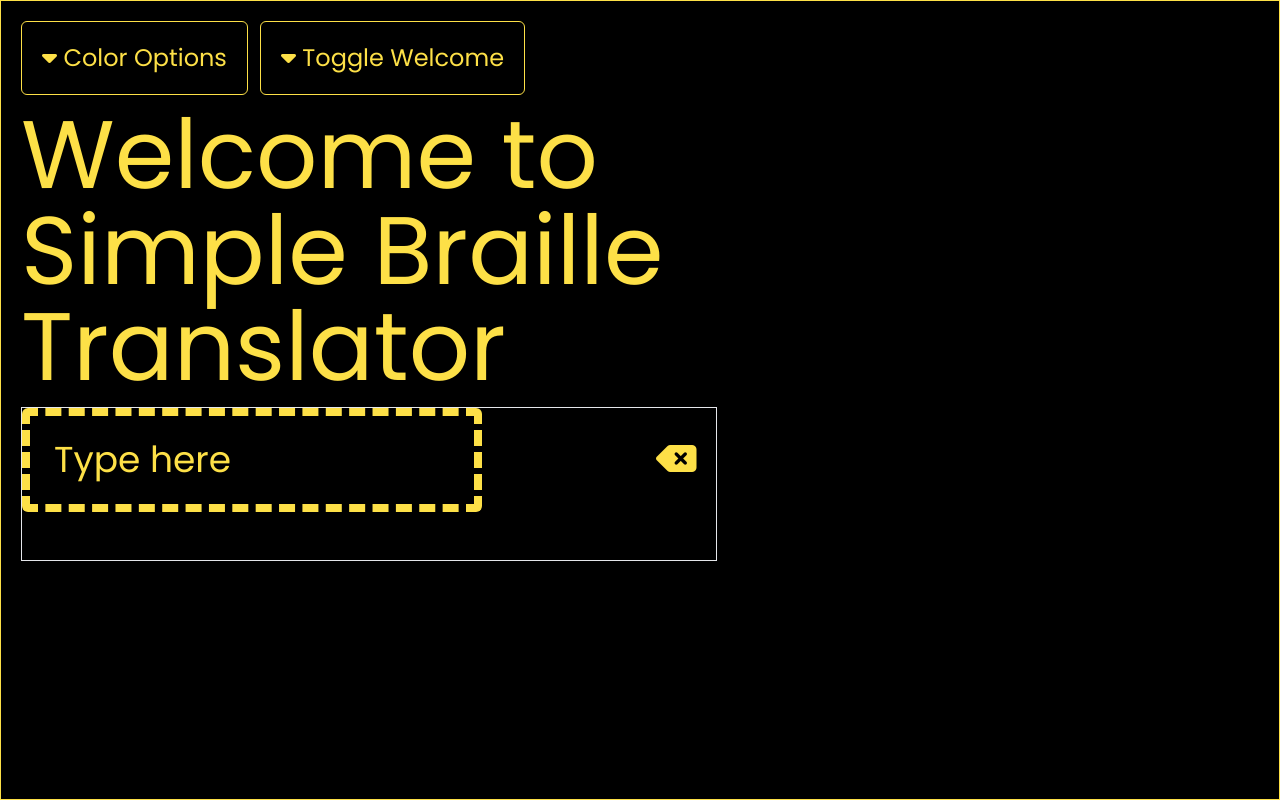
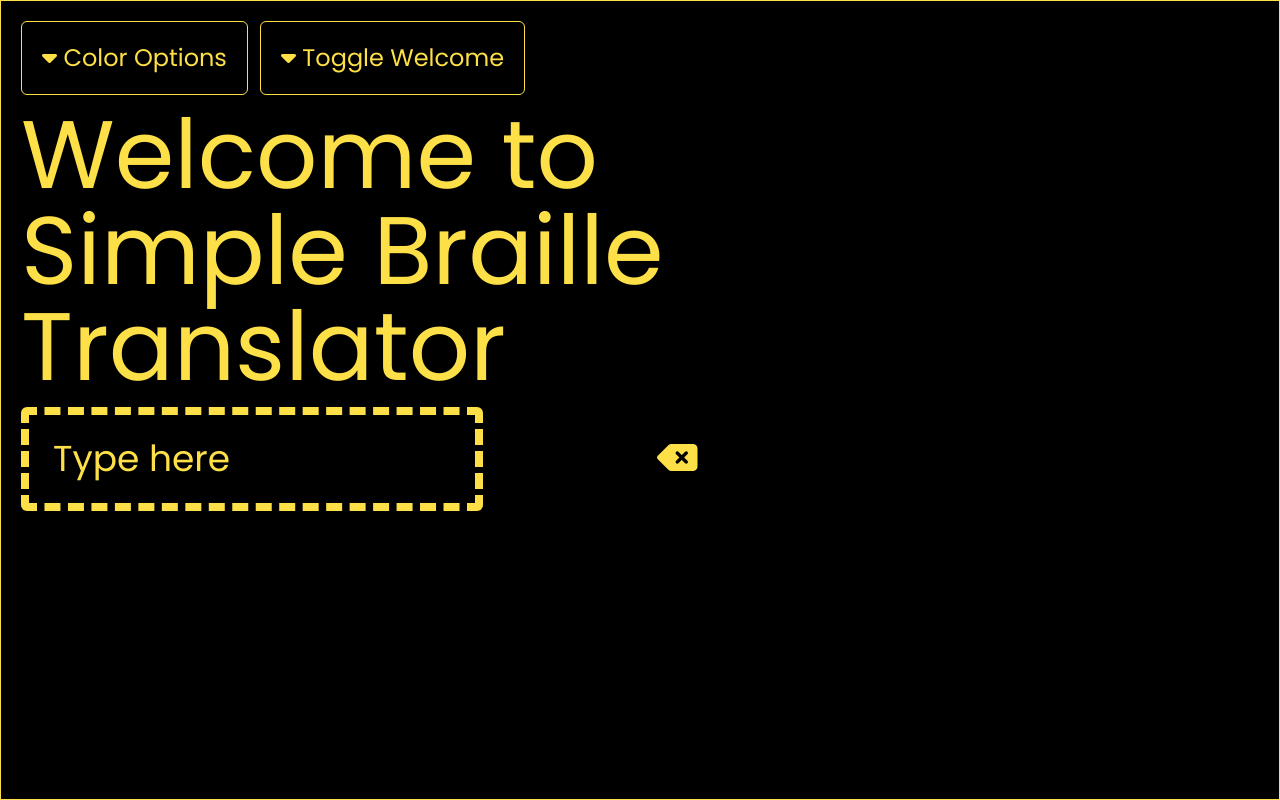
Before and after one commit to migauth/braille-translator, a Vue app: page / in a window 1280 px wide. Built offline with nearby package versions, Linux system fonts and the light colour scheme; what tailwindcss-animated would draw is missing.

Commit message:
remove testing border

```diff
--- a/src/components/TranslatorInputOutput.vue
+++ b/src/components/TranslatorInputOutput.vue
@@ -80,7 +80,7 @@ const buttonClass = computed(() => {
 </script>
 
 <template>
-  <div class="border w-full sm:w-3/4">
+  <div class="w-full sm:w-3/4">
     <div class="flex">
       <form @submit.prevent>
         <div class="w-full">
```
